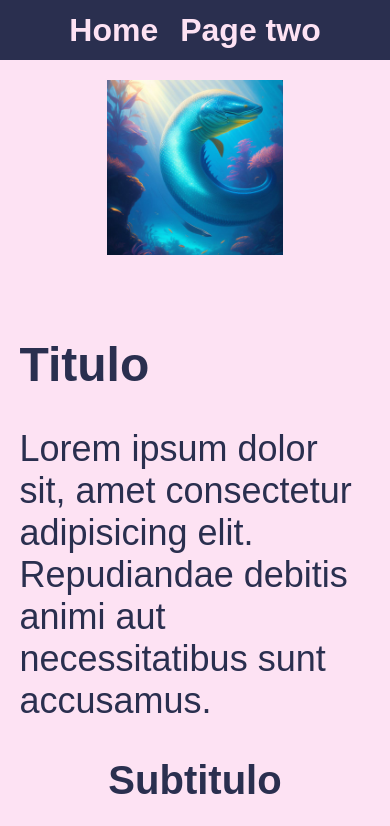
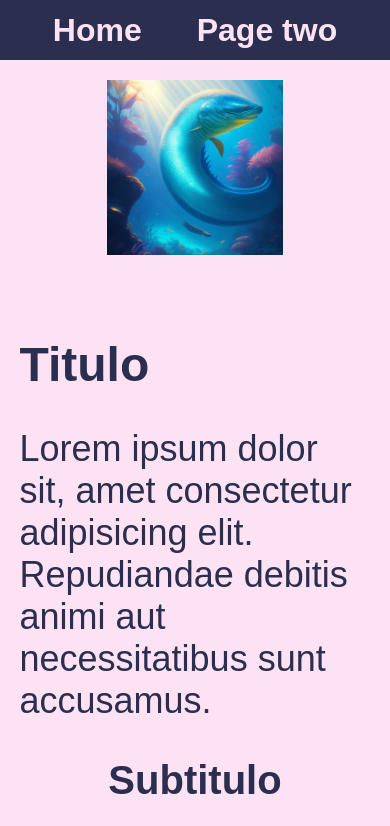
Before and after one commit to joaowagner12/html-css-alura, a plain HTML site: page index.html in a window 390 px wide. Shown: the top 826 px of the page. Drawn offline with Linux system fonts and the light colour scheme; a web font is replaced by a local one.

Commit message:
Alteração no css para versão mobile

```diff
--- a/style.css
+++ b/style.css
@@ -117,6 +117,7 @@ body{
     .nav{
         justify-content: center;
         padding: 3%;
+        gap: 15%;
     }
 
     .content{
```
